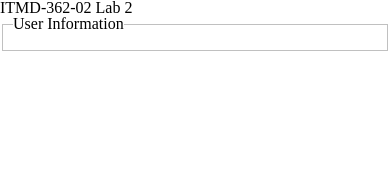
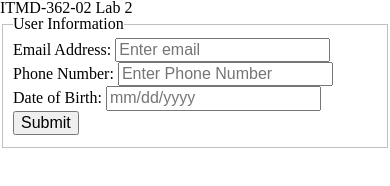
Before and after one commit to OlemehaTech/Lab2, a plain HTML site: page index.html in a window 390 px wide. Drawn offline with Linux system fonts and the light colour scheme.

Commit message:
write code for the email,phone,dof using labels and inputs. Create an input button that submits the work

```diff
--- a/index.html
+++ b/index.html
@@ -15,7 +15,18 @@
       <form method = "POST" action = "http://bloomingdale.sat.iit.edu/kriedan/lab3formscript.php">
         <fieldset>
           <legend><strong>User Information</strong></legend>
-
+            <div>
+              <label> Email Address: <input type = "email" name = "email_field" placeholder="Enter email"></label>
+            </div>
+            <div>
+              <label> Phone Number: <input type = "phone" name = "phone_field" placeholder="Enter Phone Number"></label>
+            </div>
+            <div>
+              <label> Date of Birth: <input type = "DOF" name = "date_field" placeholder="mm/dd/yyyy"></label>
+            </div>
+            <div>
+              <input id = "submitButton" type = "submit" value = "Submit">
+            </div>
         </fieldset>
       </form>
     </div>
```
